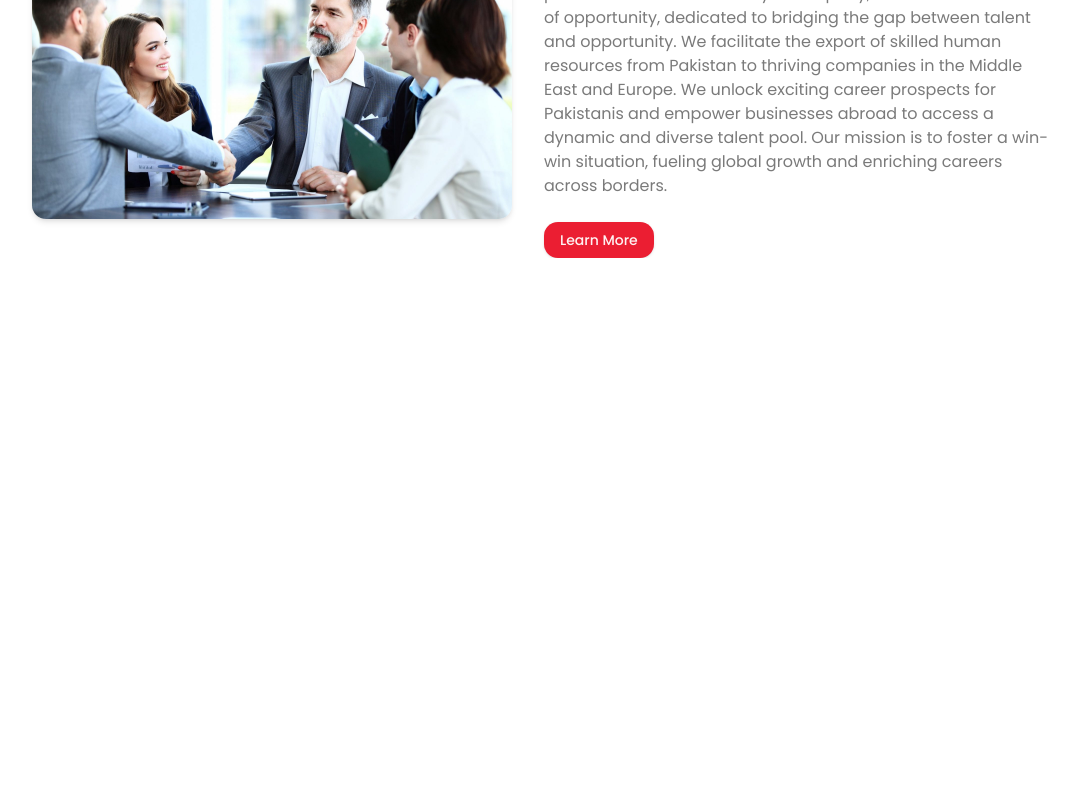
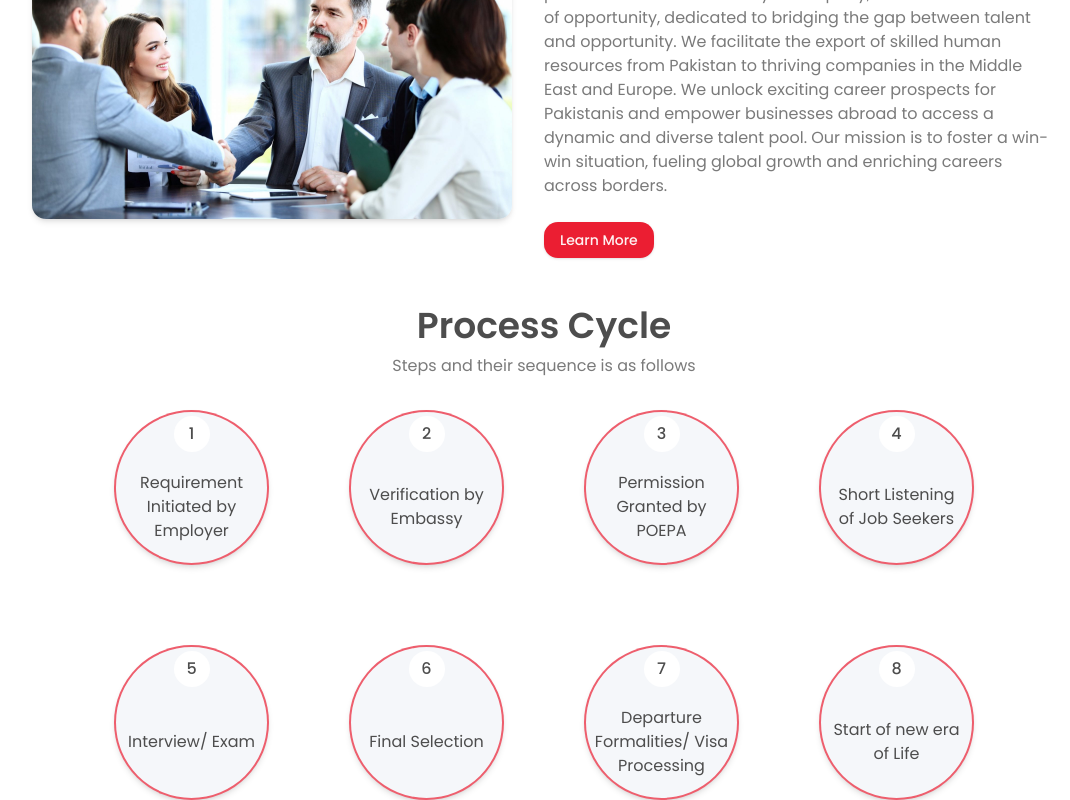
Before and after one commit to ze-ahmed-x/WD-Tradex, a Next.js app: page / in a window 1280 px wide. Shown: the part 1033-1833 px from the top of the page, without its empty margins (96-1166 px from the left). Before the commit the page ends 1291 px from the top, so only its background shows below. Built offline with nearby package versions, Linux system fonts and the light colour scheme.

Commit message:
process cylce completed

```diff
--- a/app/globals.css
+++ b/app/globals.css
@@ -89,4 +89,5 @@
   .subText {
     @apply regularText text-foreground/75
   }
+
 }
--- a/app/page.tsx
+++ b/app/page.tsx
@@ -1,6 +1,7 @@
 import Clients from "@/components/shared/clients/Clients";
 import Hero from "@/components/shared/hero/Hero";
 import Intro from "@/components/shared/intro/Intro";
+import Process from "@/components/shared/process/Process";
 
 export default function Home() {
   return (
@@ -15,6 +16,9 @@ export default function Home() {
         <section>
           <Intro />
         </section>
+        <section>
+          <Process />
+        </section>
       </div>
     </main>
   );
--- a/components/shared/clients/Clients.tsx
+++ b/components/shared/clients/Clients.tsx
@@ -4,7 +4,7 @@ import React from 'react'
 
 const Clients = () => {
   return (
-    <div className='custon_container flex flex-col items-center gap-4 sm:gap-6 md:gap-7 lg:gap-8'>
+    <div className='custom_container flex flex-col items-center gap-4 sm:gap-6 md:gap-7 lg:gap-8'>
         <div className='flex flex-col items-center sm:gap-2'>
             <h2 className='h2'>Our Clients</h2>
             <p className='subText'>We have employers from all over the world</p>
--- /dev/null
+++ b/components/shared/process/Process.tsx
@@ -0,0 +1,22 @@
+import React from 'react'
+import { processInfo } from '@/lib/Constants'
+import ProcessCircle from './ProcessCircle'
+
+const Process = () => {
+    return (
+        <div className='custom_container flex flex-col items-center gap-4 sm:gap-6 md:gap-7 lg:gap-8'>
+            <div className='flex flex-col items-center sm:gap-2'>
+                <h2 className='h2'> {processInfo.title} </h2>
+                <p className='subText'> {processInfo.sub_text} </p>
+            </div>
+            <div className='flex justify-center gap-20 flex-wrap'>
+                {processInfo.steps.map(step => (
+                    <ProcessCircle key={step.seqNo} number={step.seqNo} label={step.description} />
+                ))}
+            </div>
+
+        </div>
+    )
+}
+
+export default Process
--- /dev/null
+++ b/components/shared/process/ProcessCircle.tsx
@@ -0,0 +1,24 @@
+import React from 'react'
+type processProps = {
+    number: string,
+    label: string
+}
+
+const ProcessCircle = ({ number, label }: processProps) => {
+    return (
+        <div className='rounded-full bg-hero_BG border-2 border-primary/70 h-[155px] w-[155px] shadow-md
+                    flex flex-col items-center justify-between'>
+            <div className='bg-background mt-1 h-9 w-9 rounded-full mb-auto flex items-center justify-center'>
+
+                <p className='regularText text-center font-medium'>
+                    {number}
+                </p>
+            </div>
+            <p className='regularText mx-2 mb-auto text-center place-self-center'>
+                {label}
+            </p>
+        </div>
+    )
+}
+
+export default ProcessCircle
```
